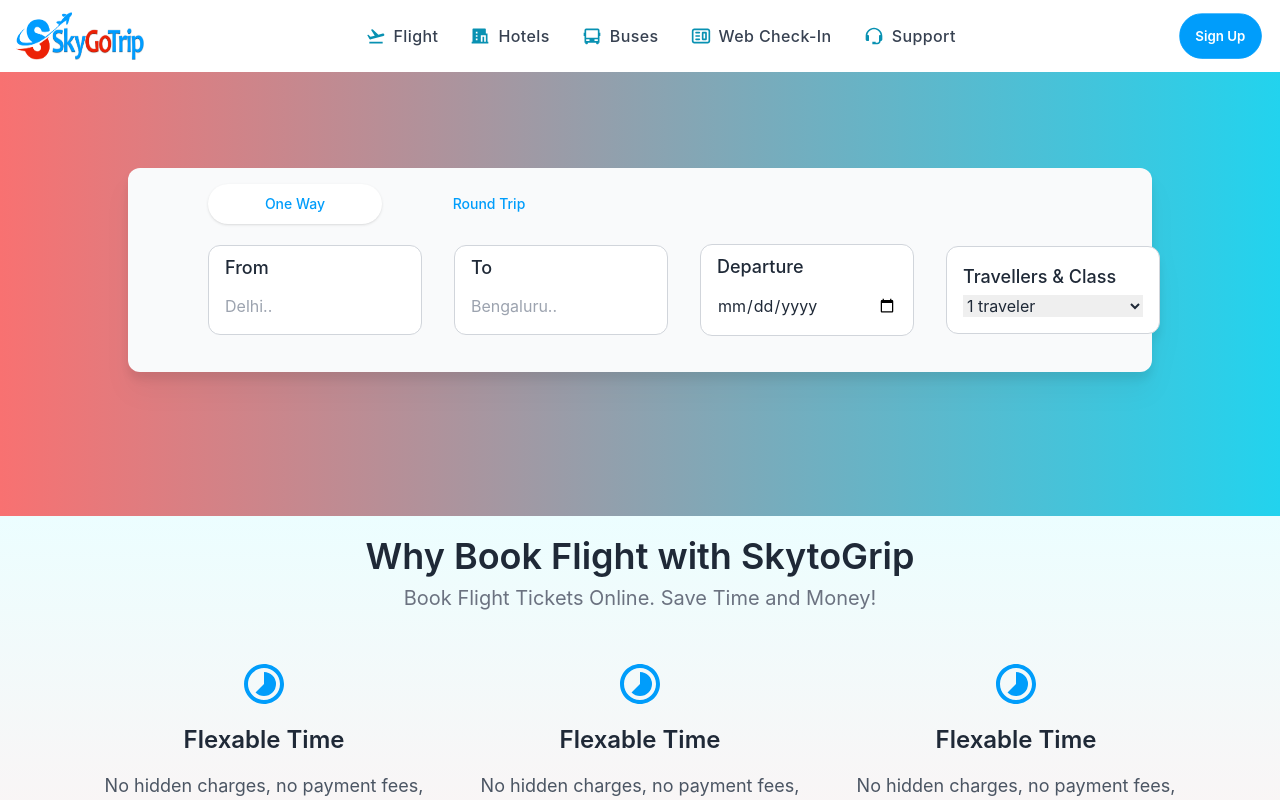
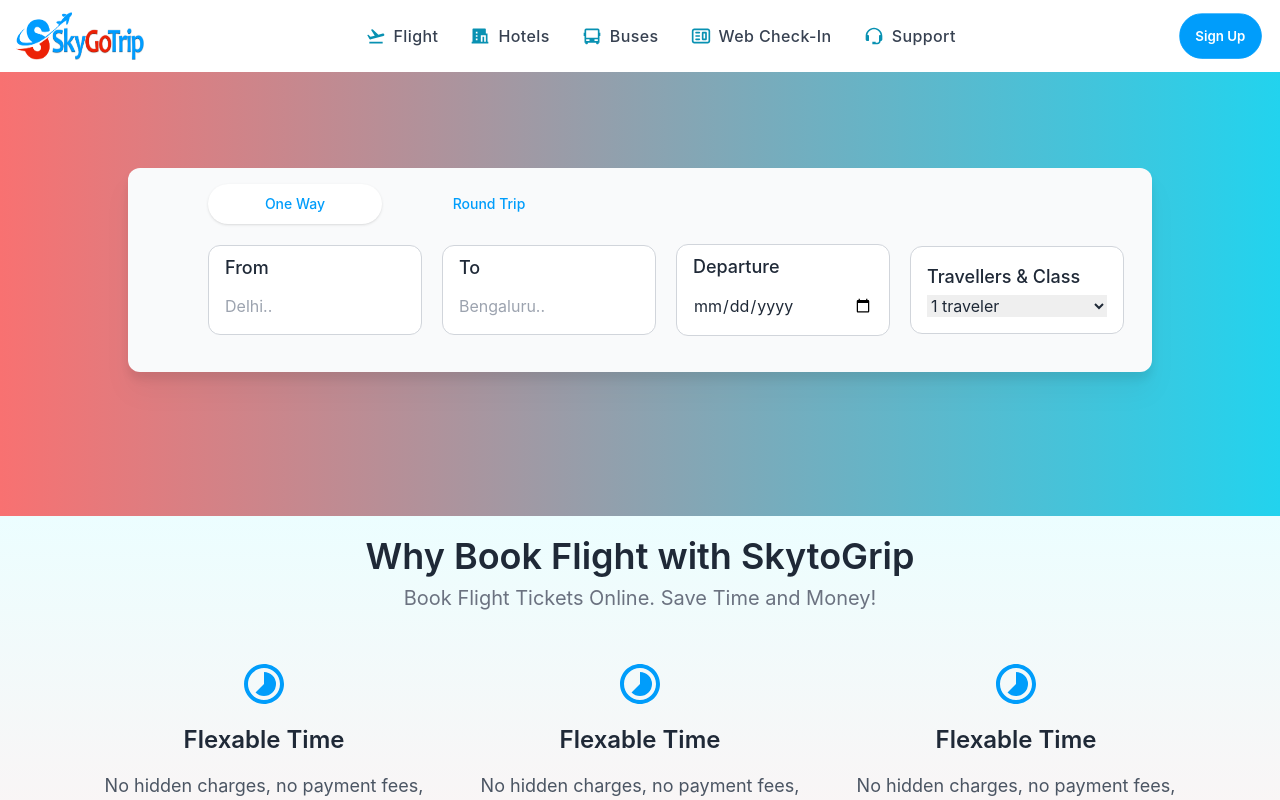
Before and after one commit to rownokmahbub/SkytoGrip, a Next.js app: page / in a window 1280 px wide. Shown: the top 800 px of the page. Built offline with nearby package versions, Linux system fonts and the light colour scheme.

Commit message:
updated color

```diff
--- a/components/Home/Hero.js
+++ b/components/Home/Hero.js
@@ -13,7 +13,7 @@ const Hero = () => {
     <div className="bg-gradient-to-r from-red-400 to-cyan-400">
       <div className="px-4 py-16 mx-auto sm:max-w-xl md:max-w-full lg:max-w-screen-xl md:px-24 lg:px-8 lg:py-24">
         <div className="max-w-xl mb-10 md:mx-auto px-2 md:px-10 lg:max-w-5xl md:mb-12 bg-gray-50 rounded-xl drop-shadow-xl">
-        <div className="w-full max-w-md px-3 py-4 md:px-10">
+        <div className="w-full max-w-md px-3 py-4 md:px-10 z-10">
         <Tab.Group>
       <Tab.List className='flex gap-5'>
         <Tab className={({ selected }) =>
@@ -38,7 +38,7 @@ const Hero = () => {
       </Tab.List>
       <Tab.Panels>
         <Tab.Panel>
-           <div className="flex flex-col lg:flex-row gap-3 lg:gap-8 flex-wrap lg:flex-nowrap items-center py-5">
+           <div className="flex flex-col lg:flex-row gap-3 lg:gap-5 flex-wrap lg:flex-nowrap items-center py-5">
             <div className="flex  flex-col gap-1 bg-white lg:px-4 px-4 py-2 rounded-xl border border-gray-300">
                 <p className='text-lg font-medium'>From</p>
                 <input className='bg-white w-[240px] md:w-[180px]  py-2 focus:outline-none' type="text" placeholder='Delhi..' />
--- a/components/Home/Nav.js
+++ b/components/Home/Nav.js
@@ -9,7 +9,7 @@ export const Nav = () => {
     const [isMenuOpen, setIsMenuOpen] = useState(false);
 
     return (
-      <div class="px-4 py-3 mx-auto sm:max-w-xl md:max-w-full lg:max-w-screen-xl lg:px-4 ">
+      <div class="px-4 py-3 mx-auto sm:max-w-xl md:max-w-full lg:max-w-screen-xl lg:px-4">
         <div class="relative flex items-center justify-between">
           <Link
             href="/"
@@ -68,7 +68,7 @@ export const Nav = () => {
               <p>Support</p>
               </Link>
           </ul>
-          <ul class=" items-center hidden space-x-8 lg:flex">
+          <ul class=" items-center hidden space-x-8 lg:flex z-30">
 
               <Link
                 href="/"
@@ -103,7 +103,7 @@ export const Nav = () => {
               </svg>
             </button>
             {isMenuOpen && (
-              <div class="absolute top-0 left-0 w-full">
+              <div class="absolute top-0 left-0 w-full z-30">
                 <div class="p-5 bg-white border rounded shadow-sm">
                   <div class="flex items-center justify-between mb-4">
                     <div>
```
